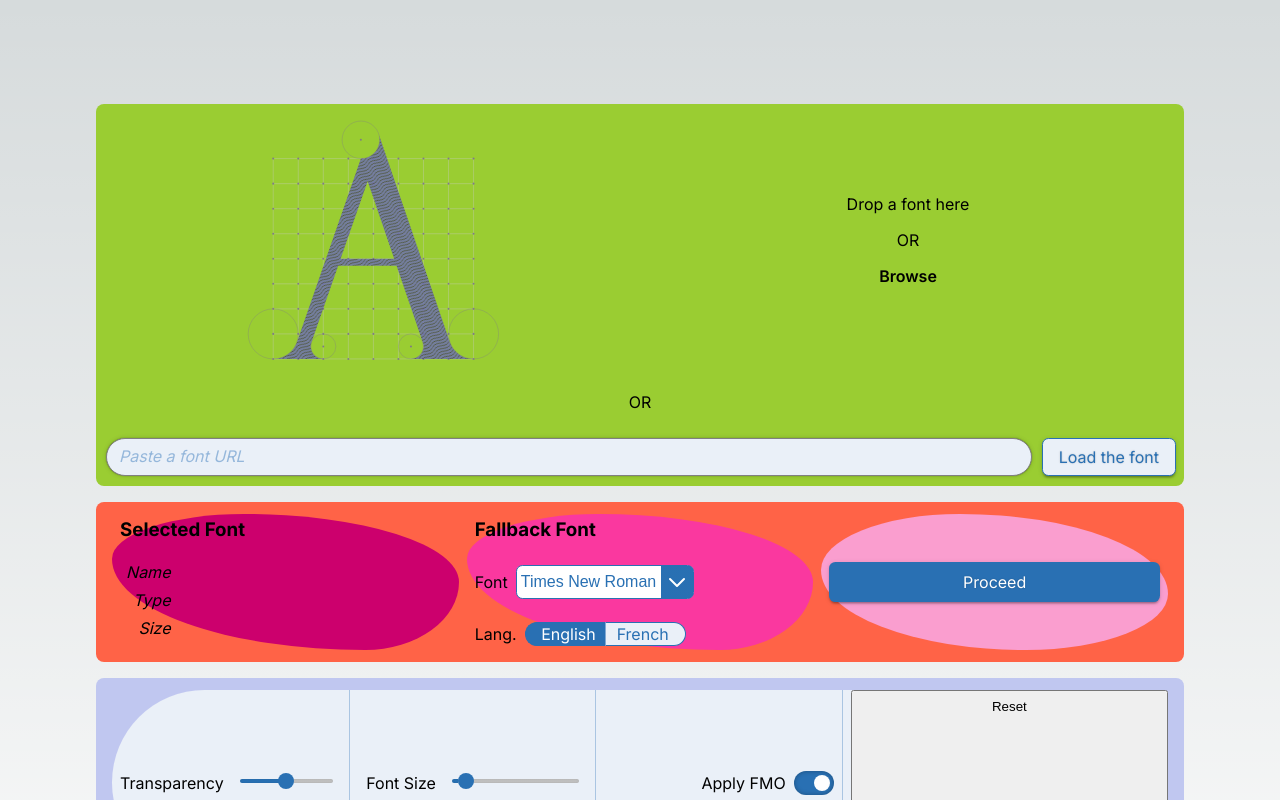
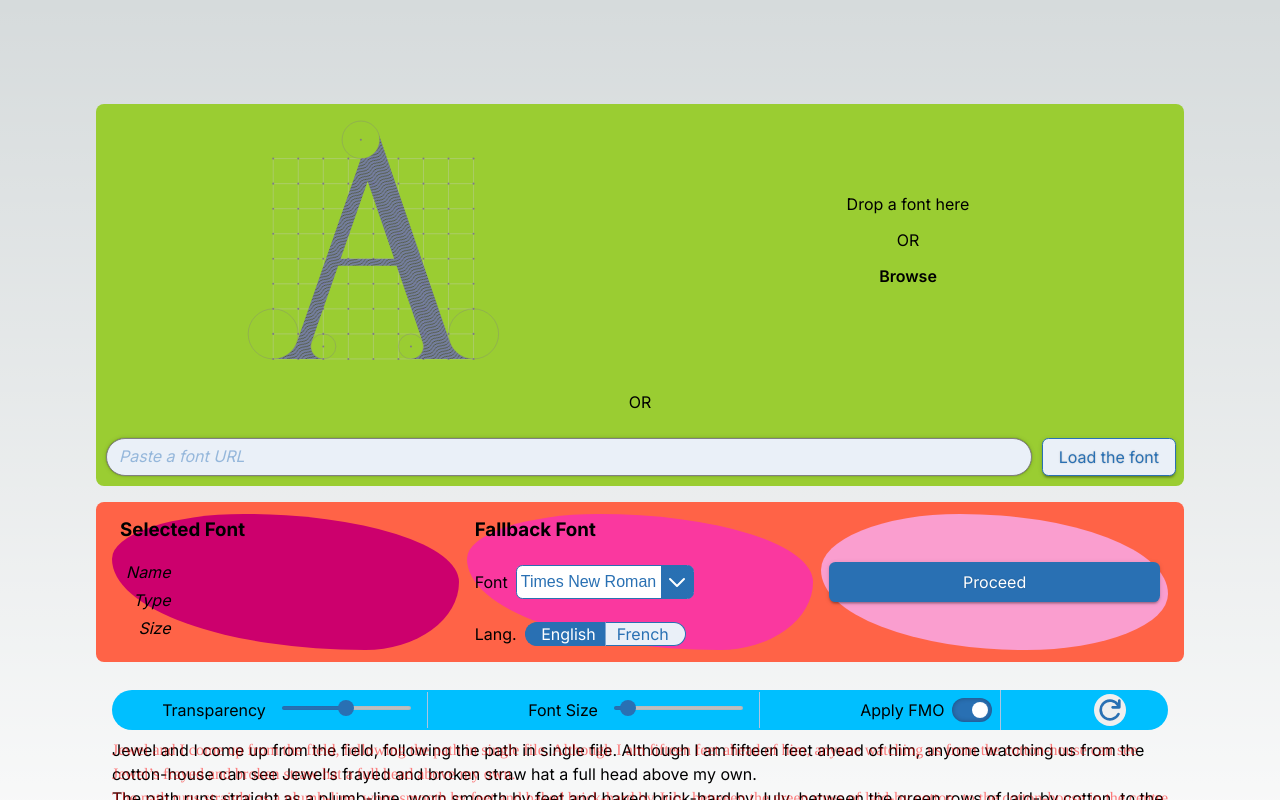
Before and after one commit to AlainGourves/better-fallback, a Next.js app: page / in a window 1280 px wide. Shown: the top 800 px of the page. Built offline with nearby package versions, Linux system fonts and the light colour scheme.

Commit message:
textTools reset suite

```diff
--- /dev/null
+++ b/src/app/components/textTools.module.scss
@@ -0,0 +1,50 @@
+.text-container {
+    background-color: #c0c7f0;
+}
+
+.text-tools {
+    --__border: 1px solid var(--clr-active-200);
+    background-color: deepskyblue;//var(--clr-active-50);
+    display: flex;
+    flex-direction: row;
+    gap: .5rem;
+    justify-content: space-around;
+    align-items: center;
+    width: 100%;
+    // border: var(--__border);
+    border-radius: 999rem;
+    margin-block-end: .5rem;
+
+    &>* {
+        // justify-content: center;
+
+        &:not(:last-child) {
+            padding: .5em;
+            border-inline-end: var(--__border);
+        }
+    }
+}
+
+.reset-btn {
+    appearance: none;
+    border: none;
+    width: 2rem;
+    height: 2rem;
+
+    display: grid;
+    place-content: center;
+    // background: transparent;
+    border-radius: 50%;
+    color: var(--clr-active);
+
+    cursor: pointer;
+
+    & span {
+        display: none; // TODO: why ?? Tell me whyyyy ??
+    }
+
+    & svg {
+        width: 100%;
+        height: 100%;
+    }
+}
--- a/src/app/components/textTools.tsx
+++ b/src/app/components/textTools.tsx
@@ -1,5 +1,5 @@
 import { useEffect, useState } from 'react';
-import styles from '../page.module.scss';
+import textToolsStyles from './textTools.module.scss';
 import Slider from './form-components/slider/slider';
 import Switch from './form-components/switch/switch';
 
@@ -23,11 +23,11 @@ export default function TextTools(props: any) {
         setFMOSwitch(ev.target?.checked);
     }
 
-    useEffect(()=>{
+    useEffect(() => {
         document.body.style.setProperty('--fallback-opacity', alphaSlider.toString())
     }, [alphaSlider])
 
-    useEffect(()=>{
+    useEffect(() => {
         document.body.style.setProperty('--temoin-fs', `${fontSizeSlider}px`)
     }, [fontSizeSlider])
 
@@ -39,8 +39,8 @@ export default function TextTools(props: any) {
     }
 
     return (
-        <div className={styles['text-tools-container']}>
-            <div className={styles['text-tools']}>
+        <div className={textToolsStyles['text-tools-container']}>
+            <div className={textToolsStyles['text-tools']}>
                 <Slider
                     id='slider-alpha'
                     min={0}
@@ -68,13 +68,13 @@ export default function TextTools(props: any) {
                     onChange={handleFMOSwitch}
                 />
                 <button
-                    id="controls-reset"
-                    className="btn"
+                    className={textToolsStyles['reset-btn']}
                     onClick={handleReset}
                 >
                     <span>Reset</span>
-                    <svg>
-                        <use href="#rotate"></use>
+                    <svg xmlns="http://www.w3.org/2000/svg"
+                     viewBox="0 0 24 24" preserveAspectRatio="xMidYMid meet" width="100%" height="100%">
+                        <path fill="currentColor" d="M17.96 5v1.65a8 8 0 1 0 1.29 8.8 1 1 0 0 0-.9-1.44c-.37 0-.73.2-.88.53A6 6 0 1 1 17.22 9h-3.25c-.55 0-1 .45-1 1s.45 1 1 1h5a1 1 0 0 0 1-1V5c0-.55-.45-1-1-1s-1 .45-1 1z" />
                     </svg>
                 </button>
             </div>
--- a/src/app/page.module.scss
+++ b/src/app/page.module.scss
@@ -147,35 +147,6 @@
   }
 }
 
-
-.text-container{
-  background-color: #c0c7f0;
-
-}
-.text-tools{
-  --__border: 1px solid var(--clr-active-200);
-  background-color: var(--clr-active-50);
-  display: flex;
-  flex-direction: row;
-  gap: .5rem;
-  justify-content: space-around;
-  width: 100%;
-  // border: var(--__border);
-  border-radius: 999rem;
-  margin-block-end:.5rem;
-
-  & > *{
-    padding: .5em;
-    width: 100%;
-    justify-content: center;
-
-    &:not(:last-child){
-      border-inline-end:var(--__border);
-    }
-  }
-}
-
-
 .temoin {
   line-height: 1.5;
   font-size: var(--temoin-fs, 1rem);
```
